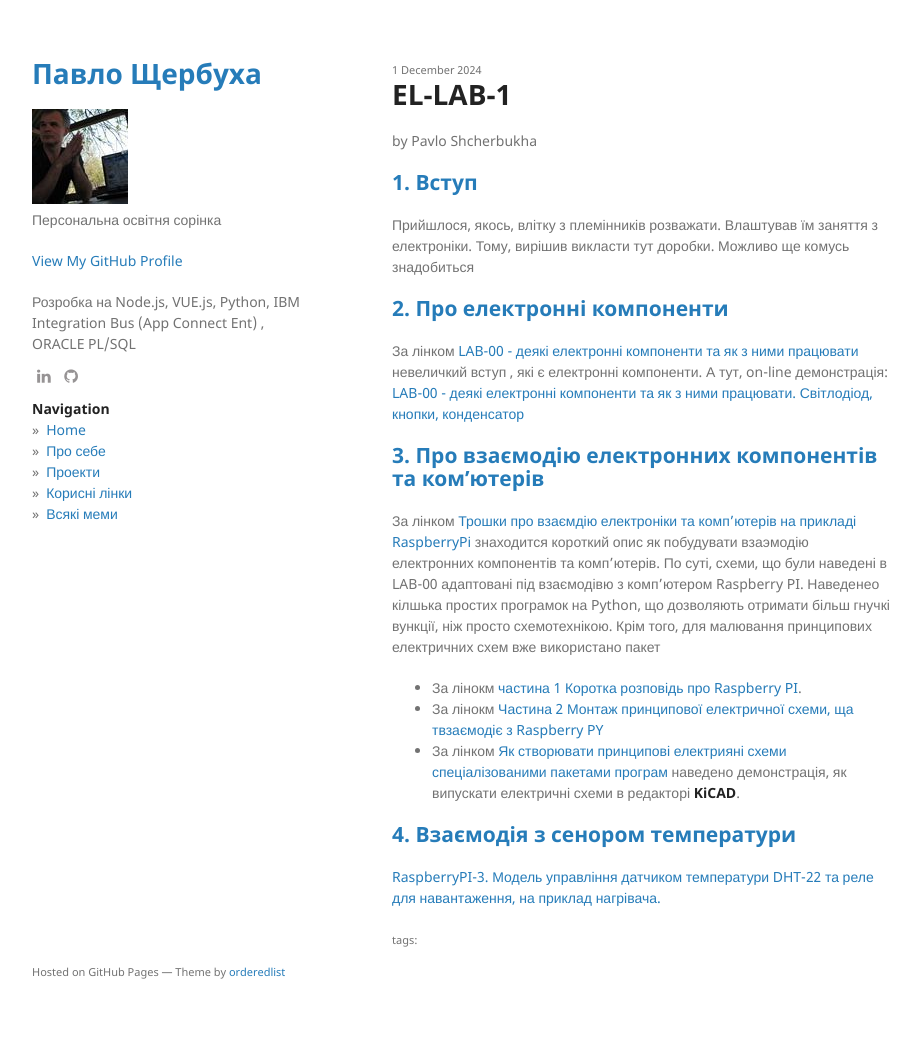
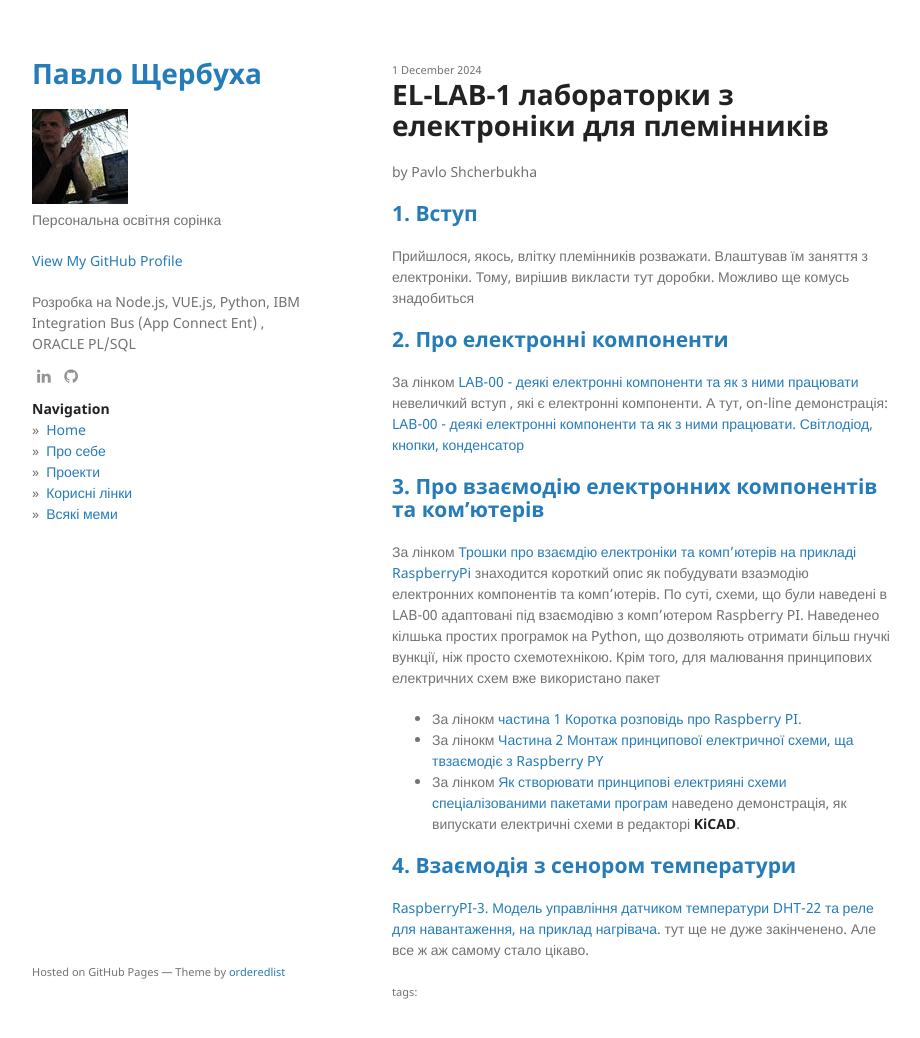
Before and after one commit to pavlo-shcherbukha/pavlo-shcherbukha.github.io, a Jekyll site: the page built from _posts/2024-12-01-el-lab-1.md, in a window 1280 px wide and 1051 px high. Shown: the top 1038 px of the window, without its empty margins (178-1098 px from the left). Built offline with Jekyll 4.4.1, drawn with Linux system fonts in a browser that asks for light colours.

Commit message:
el-laB-3

```diff
--- a/_posts/2024-12-01-el-lab-1.md
+++ b/_posts/2024-12-01-el-lab-1.md
@@ -1,6 +1,6 @@
 ---
 layout: post
-title: "EL-LAB-1"
+title: "EL-LAB-1 лабораторки з електроніки для племінників"
 date: 2024-12-01 10:00:01
 categories: [Python, Flask]
 permalink: posts/2024-12-01/el-lab-01/
@@ -13,7 +13,7 @@ published: true
 
 ## <a name="p1">1. Вступ</a>
 
-Прийшлося, якось, влітку з племінників розважати.
+Прийшлося, якось, влітку  племінників розважати.
 Влаштував їм заняття з електроніки.
 Тому, вирішив викласти тут доробки. Можливо ще комусь знадобиться
 
@@ -36,3 +36,4 @@ published: true
 ## <a name="p4">4. Взаємодія з сенором температури</a>
 
 [RaspberryPI-3. Модель управління датчиком температури DHT-22  та реле   для  навантаження, на приклад нагрівача.](https://youtu.be/LzVbHsm8Tzc)
+тут ще не дуже закінченено. Але все ж аж самому стало цікаво.
```
